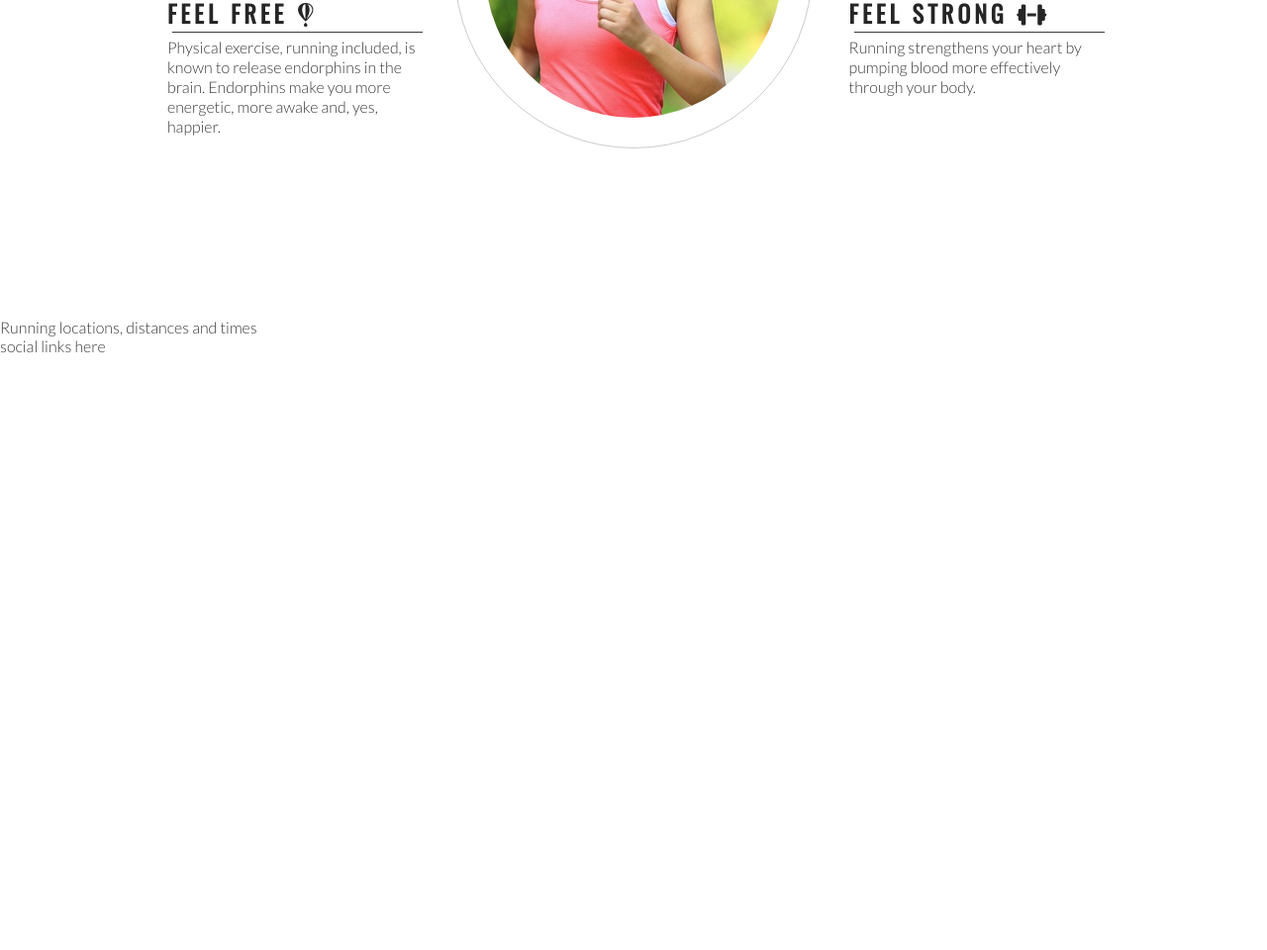
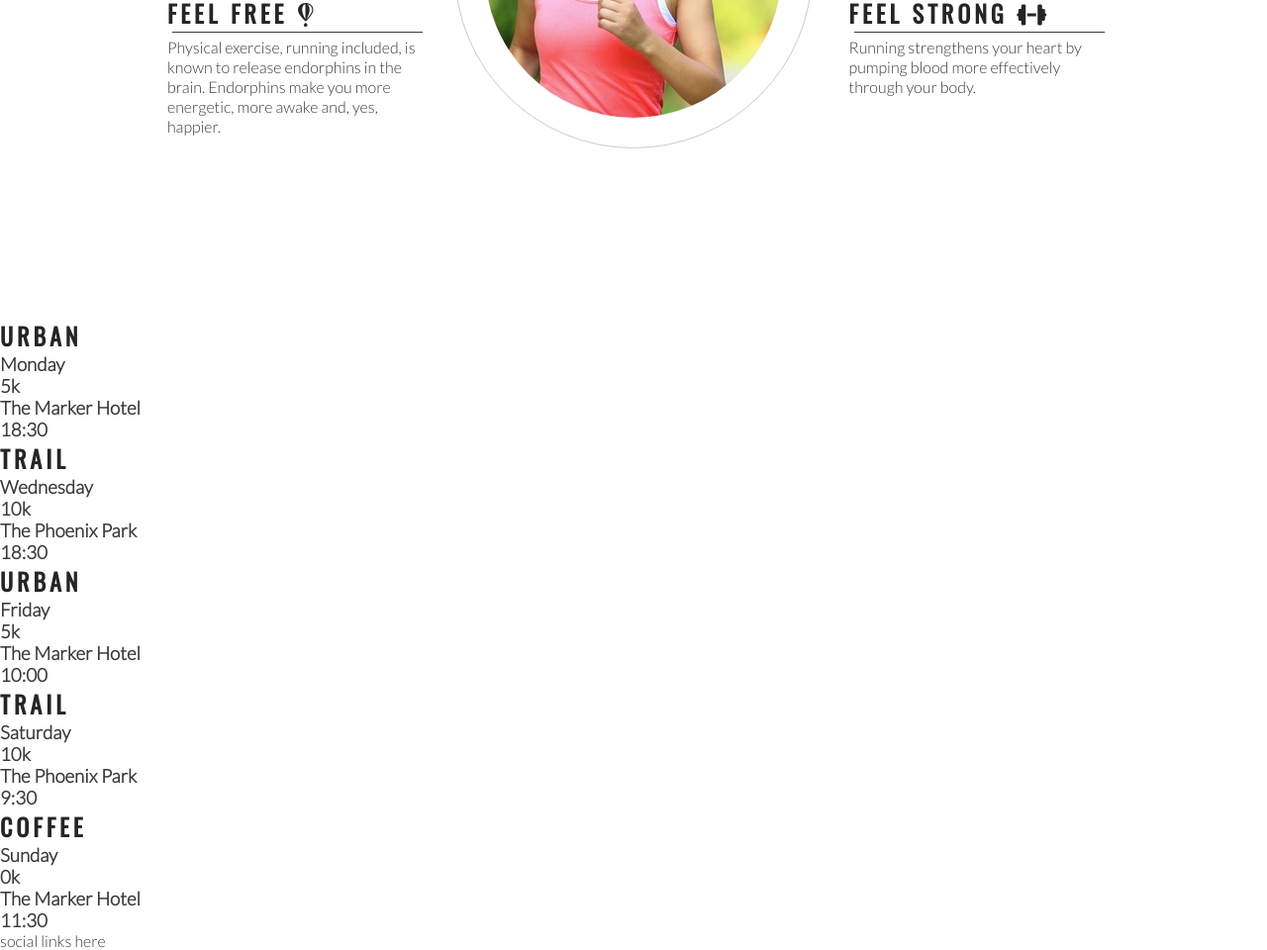
Before and after one commit to rocrill/Love-Running-project, a plain HTML site: page index.html in a window 1280 px wide. Shown: the part 974-1934 px from the top of the page at 99% size. Before the commit the page ends 1333 px from the top, so only its background shows below. Drawn offline with nearby package versions, Linux system fonts and the light colour scheme.

Commit message:
add content structure to meet up times

```diff
--- a/index.html
+++ b/index.html
@@ -82,7 +82,41 @@
         </div>
     </section>
     <section>
-        Running locations, distances and times
+        <div>
+        <h2>Urban</h2>
+        <h3>Monday</h3>
+        <h3>5k</h3>
+        <h3>The Marker Hotel</h3>
+        <h3>18:30</h3>
+        </div>
+            <div>
+                <h2>Trail</h2>
+                <h3>Wednesday</h3>
+                <h3>10k</h3>
+                <h3>The Phoenix Park</h3>
+                <h3>18:30</h3>
+        </div>
+        <div>
+            <h2>Urban</h2>
+            <h3>Friday</h3>
+            <h3>5k</h3>
+            <h3>The Marker Hotel</h3>
+            <h3>10:00</h3>
+    </div>
+    <div>
+        <h2>Trail</h2>
+        <h3>Saturday</h3>
+        <h3>10k</h3>
+        <h3>The Phoenix Park</h3>
+        <h3>9:30</h3>
+</div>
+<div>
+    <h2>Coffee</h2>
+    <h3>Sunday</h3>
+    <h3>0k</h3>
+    <h3>The Marker Hotel</h3>
+    <h3>11:30</h3>
+</div>
     </section>
     <footer>
         social links here
```
